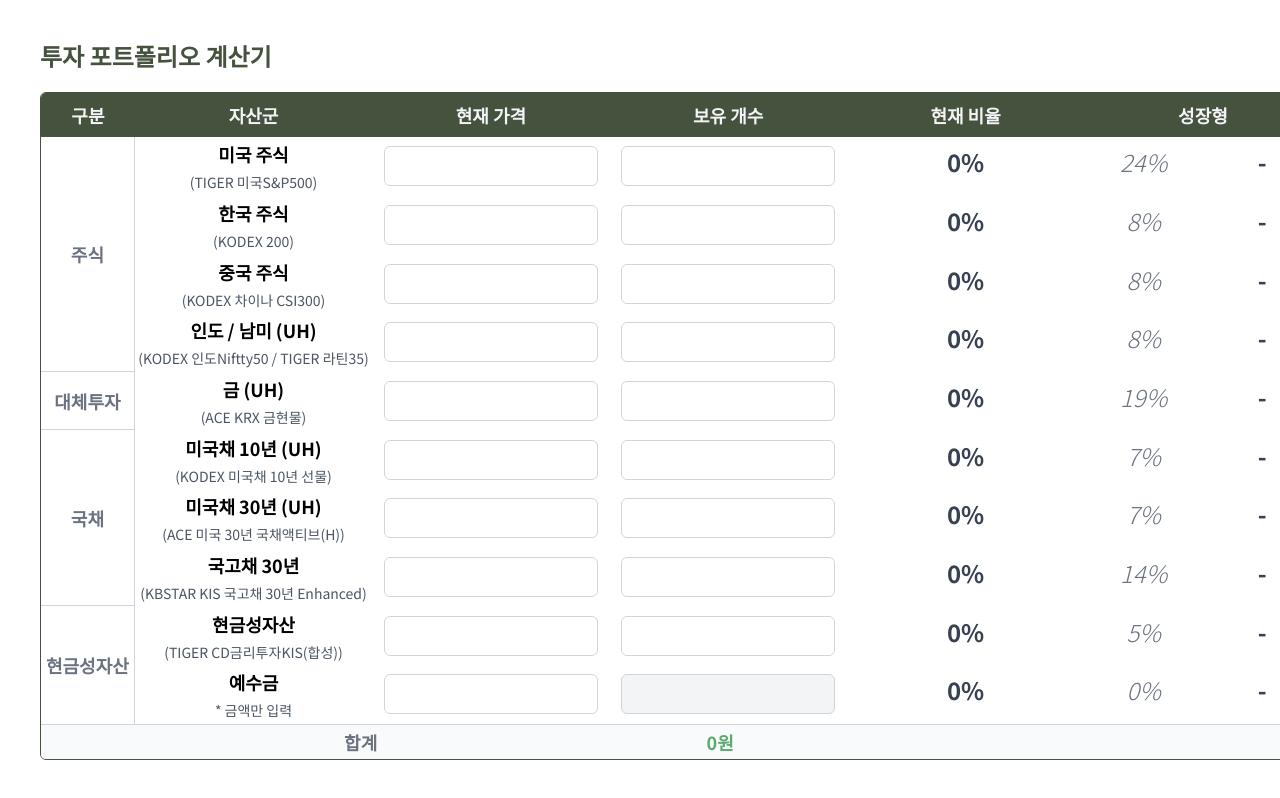
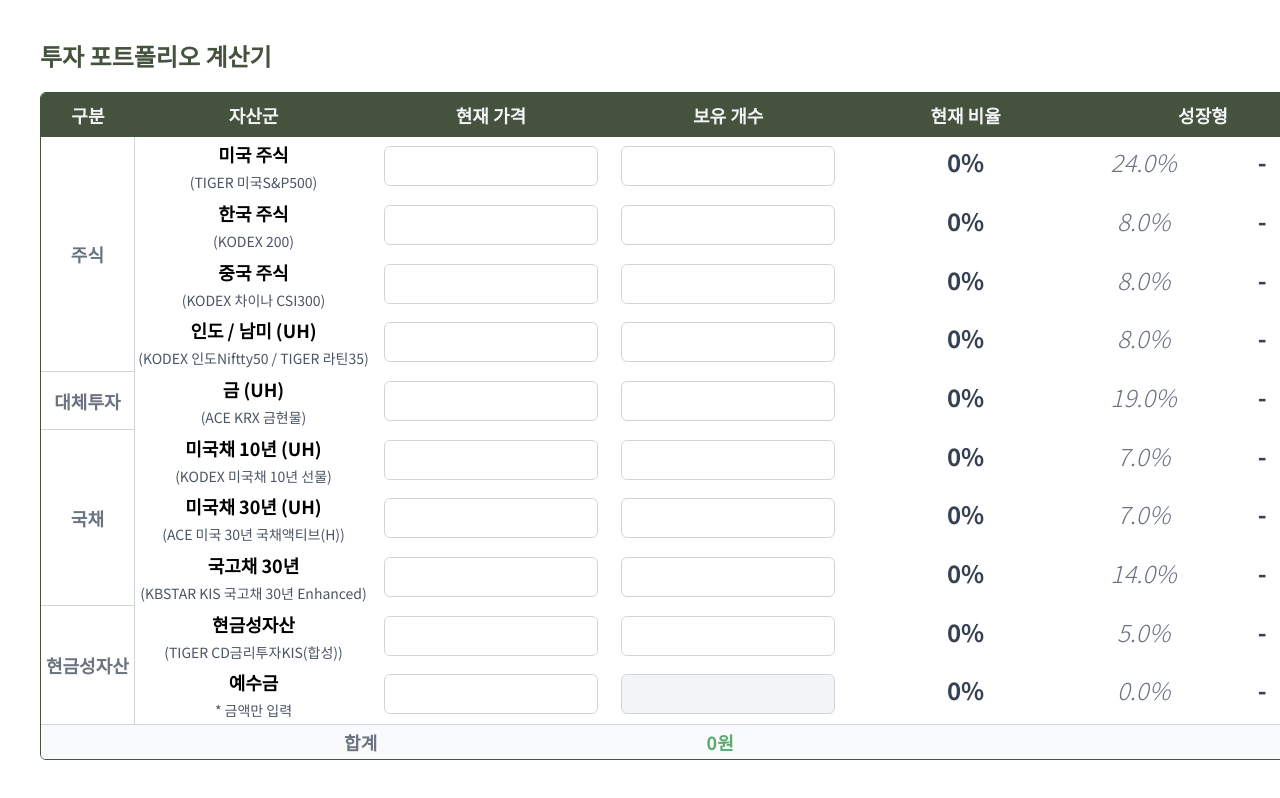
Before and after one commit to sqsung/investment-ratio-calculator, a Next.js app: page / in a window 1280 px wide. Shown: the top 798 px of the page. Built offline with nearby package versions, Linux system fonts and the light colour scheme.

Commit message:
Fix: typo and toFixed error

```diff
--- a/src/components/investment/Recommendation.tsx
+++ b/src/components/investment/Recommendation.tsx
@@ -19,7 +19,7 @@ export default function Recommendation({ total, targetRatio, price, has, isDepos
   return (
     <div className="flex w-full">
       <p className="flex justify-center w-full italic text-gray-500 font-light text-2xl">
-        {(targetRatio * 100).toFixed(0) + "%"}
+        {(targetRatio * 100).toFixed(1) + "%"}
       </p>
       <div className="w-full">
         <p className="text-center font-bold text-2xl text-gray-700">{!change ? "-" : `${change.targetQuantity}`}</p>
--- a/src/utils/constants.ts
+++ b/src/utils/constants.ts
@@ -14,6 +14,6 @@ export const ROWS: Array<Row> = [
   { mainLabel: "예수금", subLabel: "* 금액만 입력", key: "deposit", growth: 0, safe: 0 },
 ];
 
-export const TABLE_HEADERS = ["자산군", "현재 가격", "보유 개수", "현재 비율", "성장형", "안전형"];
+export const TABLE_HEADERS = ["자산군", "현재 가격", "보유 개수", "현재 비율", "성장형", "안정형"];
 
 export const SIDE_LABELS = ["주식", "대체투자", "국채", "현금성자산"];
```
